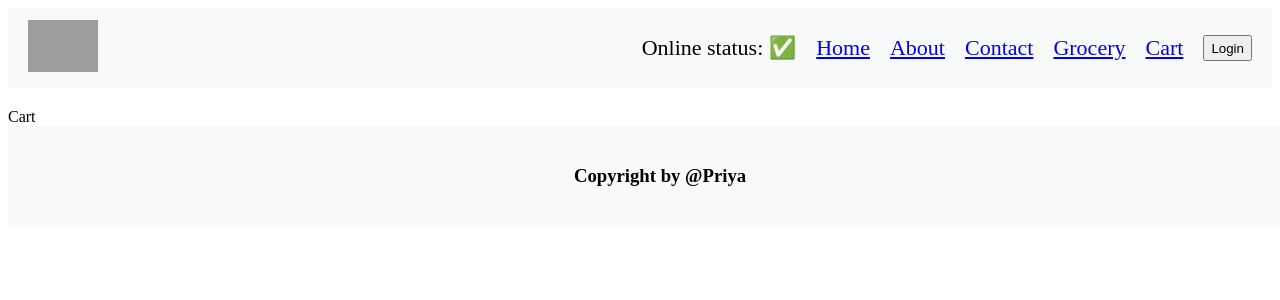
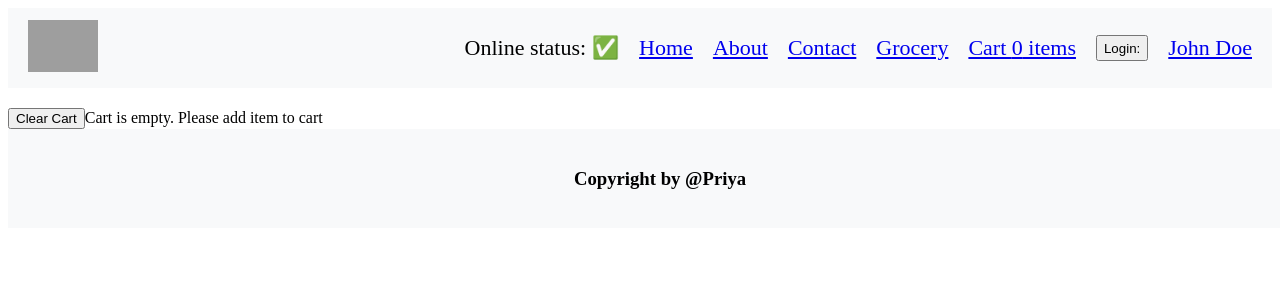
Before and after one commit to priyacha123/Bite-Brew, a React (Vite) app: page /cart in a window 1280 px wide. Shown: the top 300 px of the page. Built offline with nearby package versions, Linux system fonts and the light colour scheme; grey boxes are pictures that could not be loaded.

Commit message:
feat: initiated reducers and create cartSlice for Cart

```diff
--- a/package.json
+++ b/package.json
@@ -10,8 +10,10 @@
     "preview": "vite preview"
   },
   "dependencies": {
+    "@reduxjs/toolkit": "^2.8.2",
     "react": "^19.1.0",
     "react-dom": "^19.1.0",
+    "react-redux": "^9.2.0",
     "react-router-dom": "^7.7.1"
   },
   "devDependencies": {
--- a/src/App.jsx
+++ b/src/App.jsx
@@ -3,14 +3,32 @@ import './App.css'
 import Footer from './components/Footer/Footer'
 import Header from './components/Header/Header'
 import Main from './components/Main/Main'
+import { useEffect, useState } from 'react'
+import UserContext from './utils/UserContext'
+import { Provider } from "react-redux";
+import appStore from './utils/appStore'
+
 
 function App() {
+  const [userName, setUserName] = useState();
+  // authentication logic
+  useEffect(() => {
+    // Make an API call and send usernamw and password
+    const data = {
+      name: "John Doe",
+    };
+    setUserName(data.name)
+  }, []);
 
   return (
     <>
+    <Provider store={appStore} >
+    <UserContext.Provider value={{ loggedInUser: userName, setUserName}}>
       <Header />
       <Outlet />
       <Footer />
+    </UserContext.Provider>
+    </Provider>
     </>
   )
 }
--- a/src/components/About/About.jsx
+++ b/src/components/About/About.jsx
@@ -1,4 +1,3 @@
-import React from 'react'
 import User from '../class-components/User'
 
 const About = () => {
--- a/src/components/Cart/Cart.jsx
+++ b/src/components/Cart/Cart.jsx
@@ -1,8 +1,30 @@
 import React from 'react'
+import { useDispatch, useSelector } from 'react-redux'
+import ItemsList from '../Restaurant Menu/ItemsList'
+import { clearCart } from '../../utils/cartSlice'
 
 const Cart = () => {
+
+  const cartItems = useSelector((store) => store.cart.items)
+
+  console.log(cartItems);
+
+  const dispatch = useDispatch();
+
+  const handleClearCart = () => {
+    dispatch(clearCart());
+  }
+
   return (
-    <div>Cart</div>
+    <>
+    <div>
+      <button className="clear-cart"
+      onClick={() => handleClearCart()}
+      >Clear Cart</button>
+      {cartItems.length === 0 ? "Cart is empty. Please add item to cart":
+      <ItemsList data={cartItems} /> }
+    </div>
+    </>
   )
 }
 
--- a/src/components/Header/Header.jsx
+++ b/src/components/Header/Header.jsx
@@ -4,12 +4,16 @@ import "./Header.css"
 import { Link } from 'react-router-dom';
 import useOnlineStatus from '../../utils/useOnlineStatus';
 import UserContext from '../../utils/UserContext';
+import { useSelector } from 'react-redux';
 
 const Header = () => {
   const [loginBtn, setLoginBtn] = useState("Login");
 
-  const { loggedUser } = useContext(UserContext)
+  const { loggedInUser } = useContext(UserContext)
   const onlineStatus = useOnlineStatus();
+
+// selector -> subscribing to store
+const cartItems = useSelector((store) => store.cart.items);
 
   return (
     <>
@@ -23,15 +27,15 @@ const Header = () => {
           <Link to="/about"> About </Link>
           <Link to="/contact"> Contact </Link>
           <Link to="/grocery"> Grocery </Link>
-          <Link to="/cart"> Cart </Link>
+          <Link to="/cart"> Cart {" "} {cartItems.length} items </Link>
         <button
         onClick={() => {
           loginBtn === "Login" ? setLoginBtn("Logout") : setLoginBtn("Login")
         }}
         >
-          {loginBtn}
-          {loggedUser}
+          {loginBtn}:{" "}
         </button>
+        <Link to="/cart"> {loggedInUser} </Link>
       </ul>
     </nav>
     </>
--- a/src/components/Main/Card.jsx
+++ b/src/components/Main/Card.jsx
@@ -1,4 +1,6 @@
+import { useContext } from "react";
 import { CDN_URL } from "../../utils/constants";
+import UserContext from "../../utils/UserContext";
 
 const Card = (props) => {
   const {
@@ -9,6 +11,8 @@ const Card = (props) => {
     avgRatingString,
     cloudinaryImageId,
   } = props;
+
+  const { loggedInUser }= useContext(UserContext);
   return (
     <>
       <div className="card">
@@ -31,11 +35,12 @@ const Card = (props) => {
             {" "}
             <strong>Rating: </strong> {avgRatingString} star
           </p>
+          <p> {loggedInUser} </p>
         </div>
-        <div className="card-actions">
+        {/* <div className="card-actions">
           <button className="add-to-cart">Add to Cart</button>
           <button className="view-details">View Details</button>
-          </div>
+          </div> */}
       </div>
     </>
   );
--- a/src/components/Main/Main.jsx
+++ b/src/components/Main/Main.jsx
@@ -1,10 +1,11 @@
-import React, { useEffect, useState } from "react";
+import React, { useContext, useEffect, useState } from "react";
 import Card from "./Card";
 import "./Main.css";
 import Shimmer from "../Shimmer";
 import { Link } from "react-router-dom";
 import useOnlineStatus from "../../utils/useOnlineStatus";
 import { RES_API } from "../../utils/constants";
+import UserContext from "../../utils/UserContext";
 
 const Main = () => {
   const [resLists, setResLists] = useState([]);
@@ -31,6 +32,8 @@ const Main = () => {
       json?.data?.cards[1]?.card?.card?.gridElements?.infoWithStyle?.restaurants
     );
   };
+
+  const { loggedInUser, setUserName } = useContext(UserContext);
 
   const onlineStatus = useOnlineStatus();
 
@@ -81,6 +84,10 @@ const Main = () => {
           >
             Filter
           </button>
+
+          <input
+          value={loggedInUser}
+          onChange={(e) => setUserName(e.target.value)} />
         </div>
 
         <div className="card-container">
--- a/src/components/Restaurant Menu/ItemsList.jsx
+++ b/src/components/Restaurant Menu/ItemsList.jsx
@@ -1,9 +1,23 @@
+import { useDispatch } from "react-redux";
+import { addItem } from "../../utils/cartSlice";
+
 const ItemsList = ({ data }) => {
+const dispatch = useDispatch();
+
+const handleAddItem = (item) => {
+  // dispatch an action
+  dispatch(addItem(item))
+}
+
   return (
     <>
       {data?.map((item) => (
         <div>
             {item?.card?.info?.name}
+            <button
+            onClick={
+              () => handleAddItem(item)}
+            >Add</button>
         </div>
       ))}
     </>
--- a/src/components/class-components/User.jsx
+++ b/src/components/class-components/User.jsx
@@ -1,4 +1,5 @@
 import React from "react";
+import UserContext from "../../utils/UserContext";
 
 class User extends React.Component {
     constructor(props) {
@@ -66,6 +67,13 @@ class User extends React.Component {
             <img src="https://avatars.githubusercontent.com/u/181547380?v=4" alt="" />
             <h2>Name: {name}</h2>
             <h3>Location: {location}</h3>
+            <div>
+                Logged In
+                <UserContext.Consumer>
+                    {({ loggedInUser }) => <h3>{loggedInUser}</h3>}
+                    {/* {(data) => console.log((data))} */}
+                </UserContext.Consumer>
+            </div>
             <h3>ID: {id}</h3>
             </>
         )
--- /dev/null
+++ b/src/utils/appStore.jsx
@@ -0,0 +1,10 @@
+import { configureStore } from '@reduxjs/toolkit';
+import cartReducer from './cartSlice.jsx';
+
+const appStore = configureStore({
+    reducer: {
+        cart: cartReducer,
+    }
+});
+
+export default appStore;
--- /dev/null
+++ b/src/utils/cartSlice.jsx
@@ -0,0 +1,27 @@
+import { createSlice } from '@reduxjs/toolkit';
+
+const cartSlice = createSlice({
+    name: "cart",
+    initialState: {
+        items: [ ],
+    },
+    reducers: {
+        addItem: (state, action) => {
+            // WE HAVE TO MUTATE IN REDUX TOOLKIT
+            // mutating the state here
+            state.items.push(action.payload);
+        },
+        removeItem: (state, action) => {
+            state.items.pop();
+        },
+        clearCart: (state, action) => {
+            // state.items.length = 0;
+            return { items: [] };
+
+        }
+    }
+})
+
+export const {addItem, removeItem, clearCart} = cartSlice.actions;
+
+export default cartSlice.reducer;
```
Also changed, not shown: 1 other file (tests, documents, lock files or other folders).
